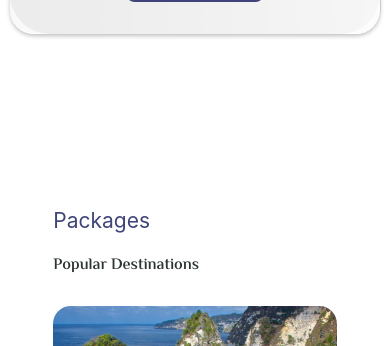
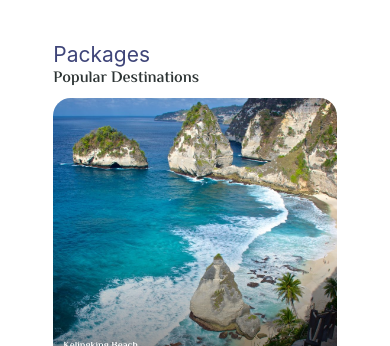
Before and after one commit to ha9192631770/travelers, a React (Vite) app: page / in a window 390 px wide. Shown: the part 938-1284 px from the top of the page. Built offline with nearby package versions, Linux system fonts and the light colour scheme.

Commit message:
Some updates

```diff
--- a/src/components/Hero/Hero.jsx
+++ b/src/components/Hero/Hero.jsx
@@ -14,7 +14,7 @@ const Hero = () => {
     return (
         <section>
 
-            <div className="my-[107px] max-md:bg-transparent xl:w-[85.98%] md:w-[90%] w-[95%] justify-self-center">
+            <div className="sm:my-[50px] my-[24px] lg:my-[107px] max-md:bg-transparent xl:w-[85.98%] md:w-[90%] w-[95%] justify-self-center">
 
                 <div className="relative aspect-[1316.21/630] rounded-[40px]">
                     <img
--- a/src/components/Packages/Packages.jsx
+++ b/src/components/Packages/Packages.jsx
@@ -12,7 +12,7 @@ const Packages = () => {
                 <span className="font-['Inter'] text-[21px] text-[#3F4579] font-normal leading-[30px] tracking-normal align-middle">
                     Packages
                 </span>
-                <h2 className="font-['El_Messiri'] text-[16px] sm:text-[20px] md:text-[32px] xl:text-[48px] font-normal leading-[60px] tracking-normal align-middle capitalize text-[#2D3434]">
+                <h2 className="font-['El_Messiri'] text-[16px] sm:text-[20px] md:text-[32px] xl:text-[48px] font-normal leading-[18px] sm:leading-[36px] lg:leading-[60px] tracking-normal align-middle capitalize text-[#2D3434]">
                     Popular Destinations
                 </h2>
             </div>
```
